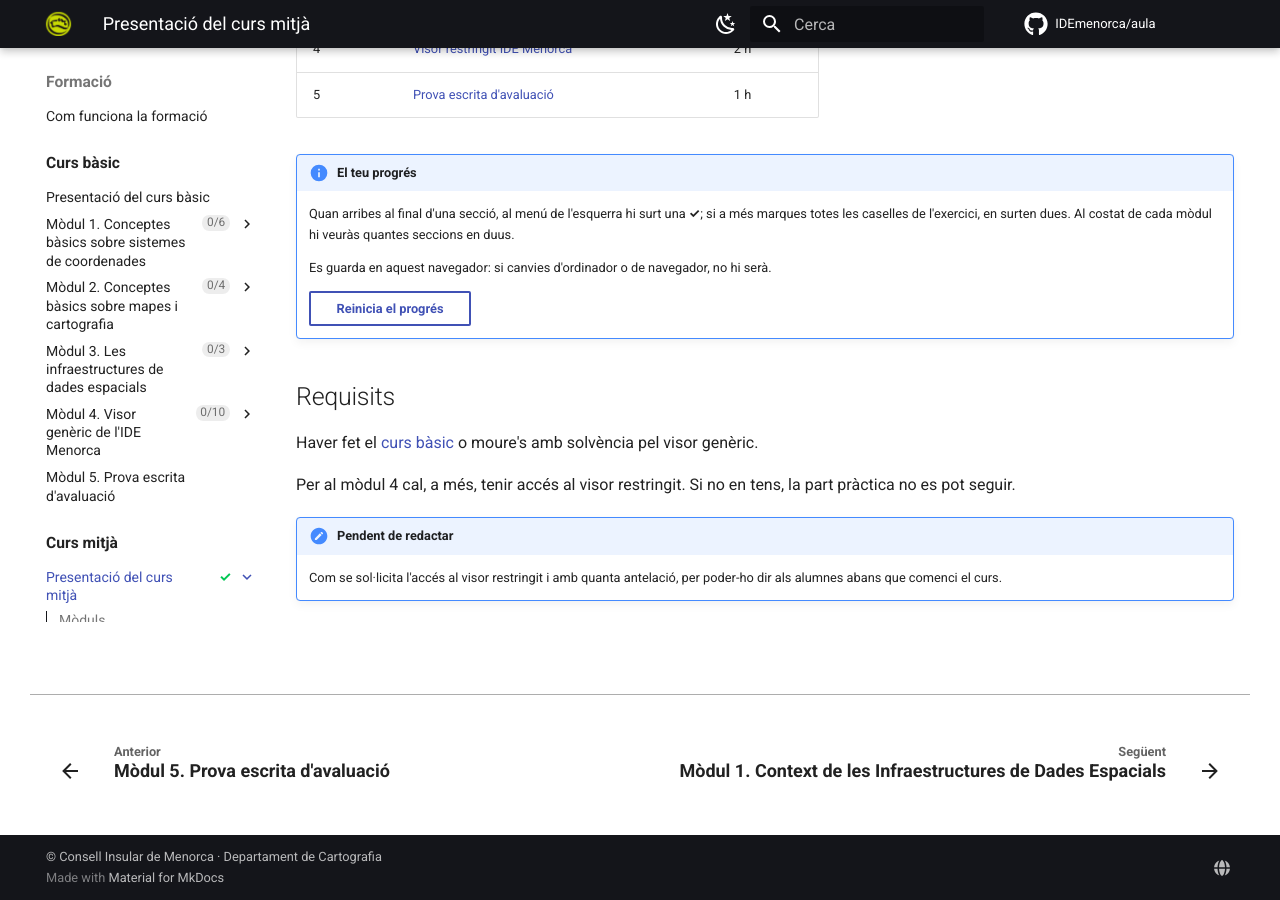
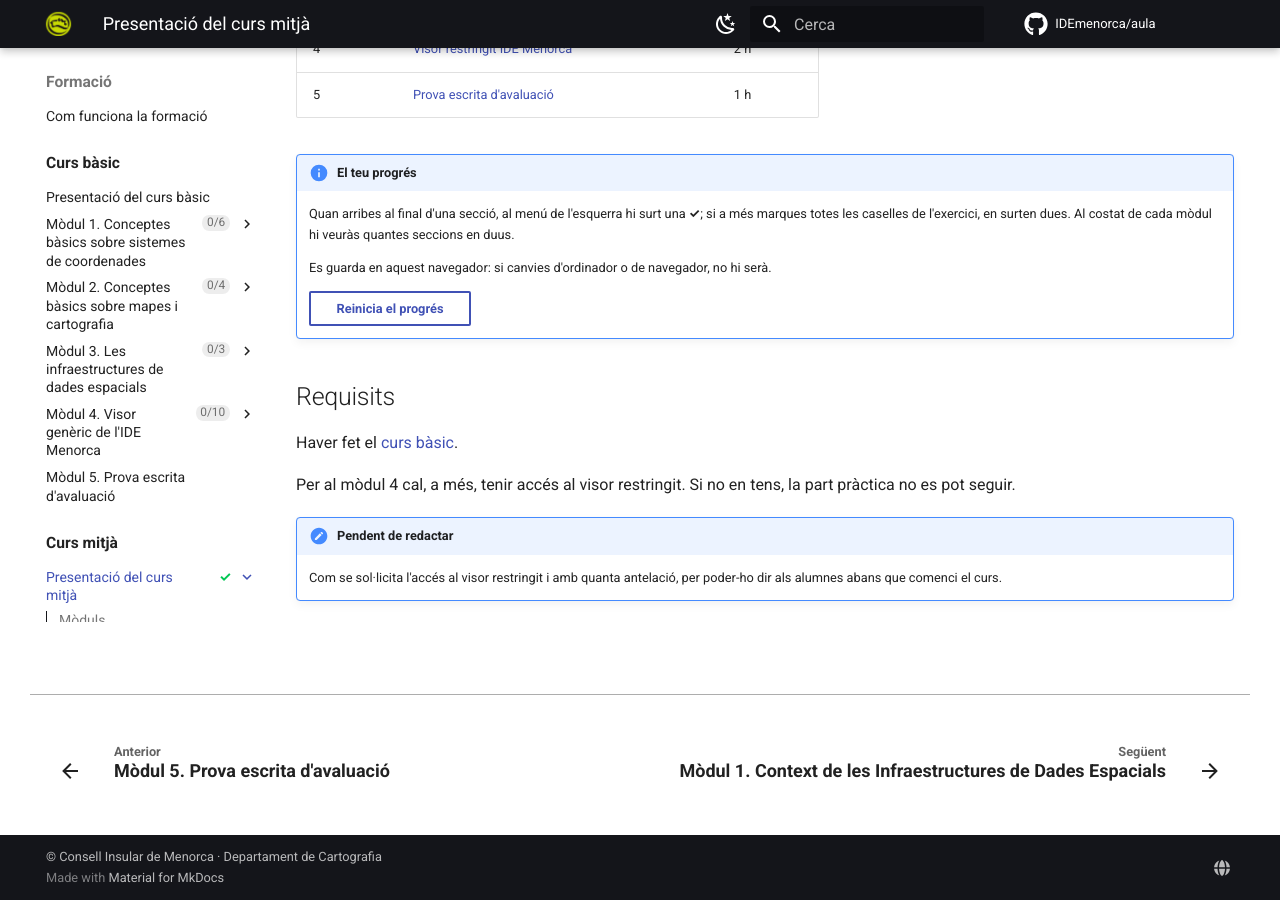
Before and after one commit to IDEmenorca/aula, an MkDocs documentation site: the page built from docs/formacio/mig/index.md, in a window 1280 px wide and 900 px high, scrolled down 634 px. Built offline with MkDocs 1.6.1 and Material for MkDocs 9.7.7, drawn with Linux system fonts in a browser that asks for light colours; comment, search, counter and statistics services are not loaded.

Commit message:
Update prerequisites for module 4
Removed the phrase about navigating the generic viewer from the prerequisites section.

```diff
--- a/docs/formacio/mig/index.md
+++ b/docs/formacio/mig/index.md
@@ -31,8 +31,7 @@ visor restringit, al qual només hi accedeix el personal autoritzat.
 
 ## Requisits
 
-Haver fet el [curs bàsic](../basic/index.md) o moure's amb solvència pel visor
-genèric.
+Haver fet el [curs bàsic](../basic/index.md).
 
 Per al mòdul 4 cal, a més, tenir accés al visor restringit. Si no en tens,
 la part pràctica no es pot seguir.
```
